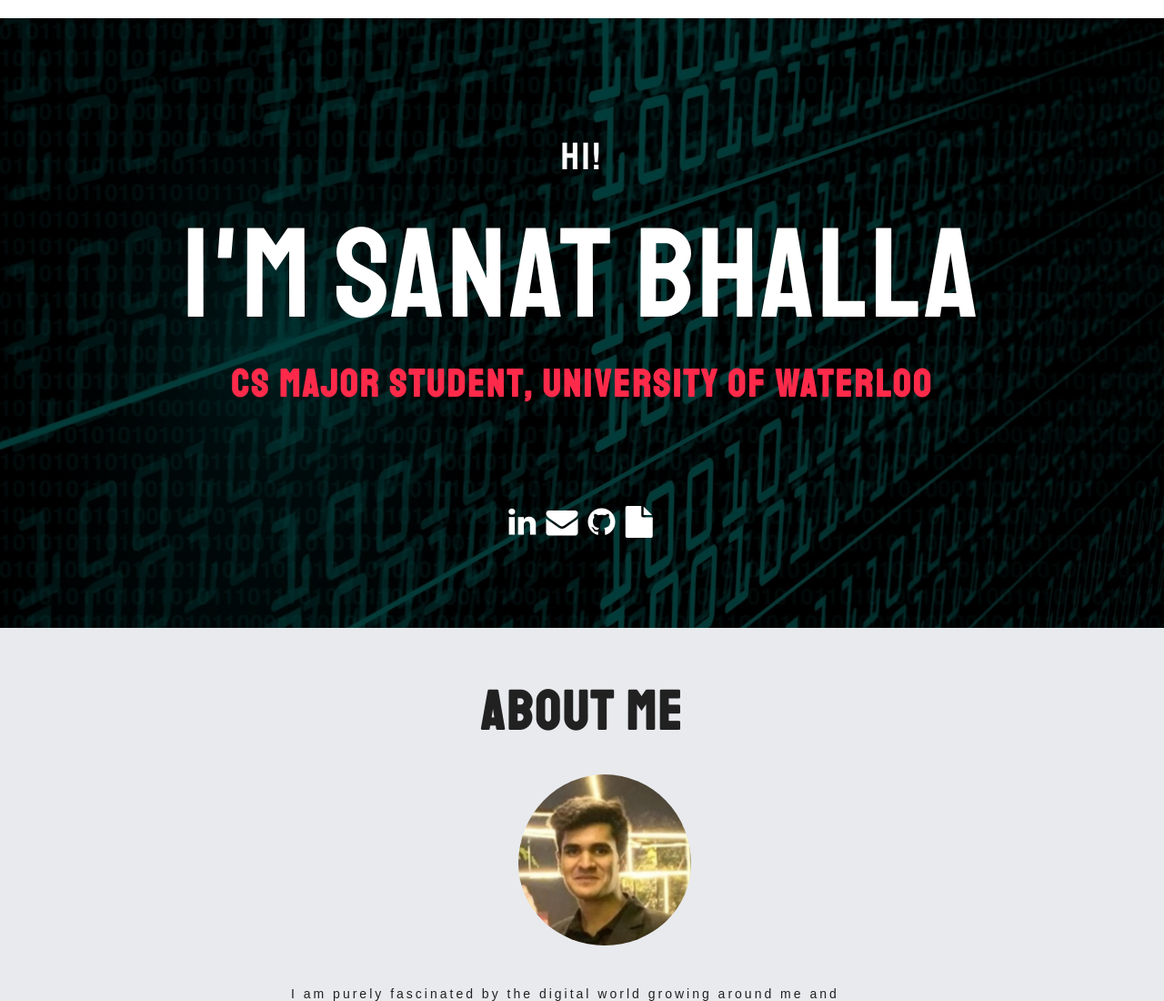
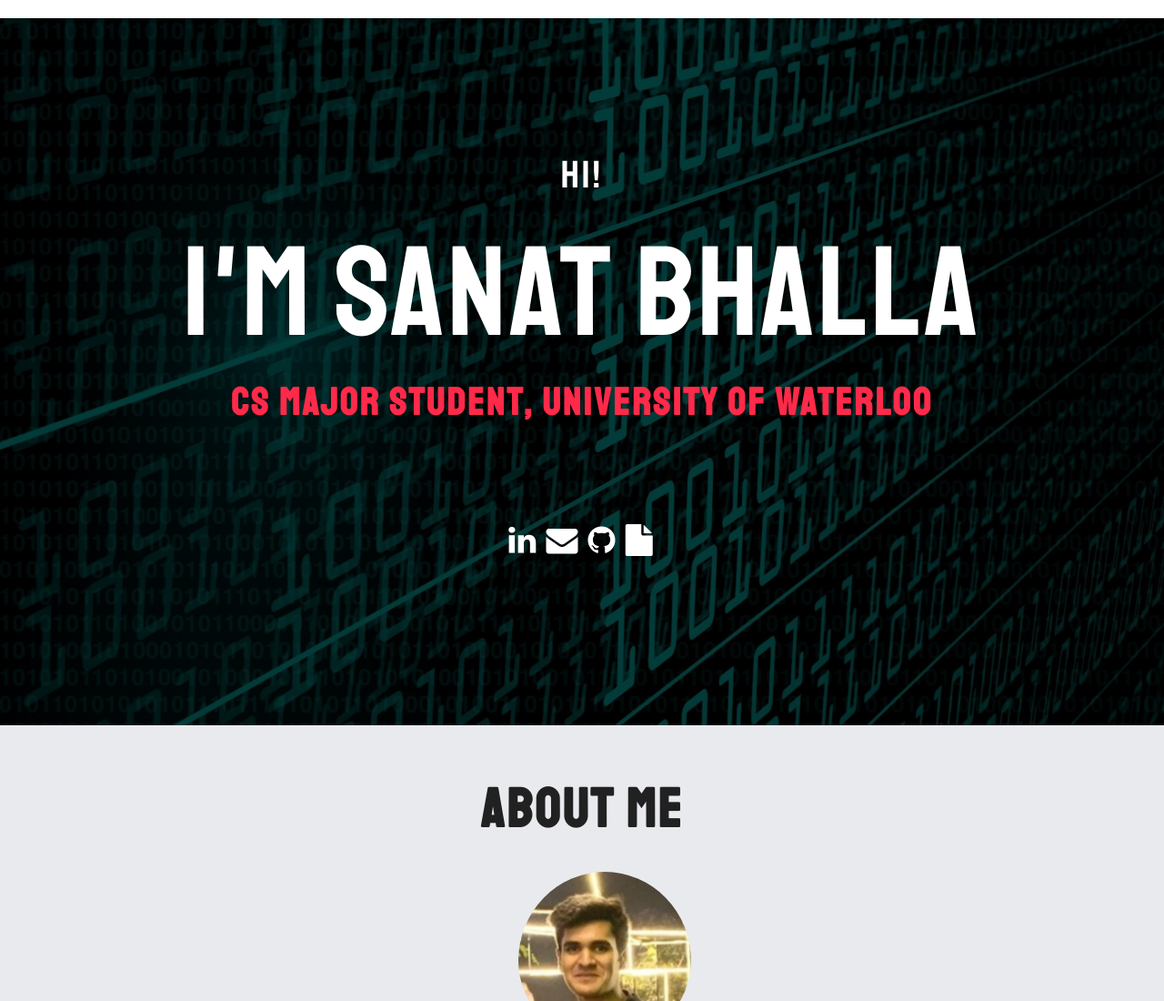
Before and after one commit to sanat77/Personal-Portfolio, a plain HTML site: page index.html in a window 1280 px wide. Shown: the top 1100 px of the page at 91% size. Drawn offline with nearby package versions, Linux system fonts and the light colour scheme.

Commit message:
Background image sized

```diff
--- a/style.css
+++ b/style.css
@@ -32,7 +32,7 @@ a:hover {
 .banner {
   background:url("files/backgroundImg.jpg");
   background-size: cover;
-  height: 670px;
+  height: 777px;
 /*    margin-top: inherit;*/
 }
 #overlay {
@@ -72,7 +72,7 @@ a:hover {
   margin-right: auto;
   margin-left: auto;
   position: relative;
-  top: 130px;
+  top: 150px;
 }
 .titles {
   width: 790px;
@@ -99,7 +99,7 @@ a:hover {
 #projectTitle {
   text-align: center;
   color: #212121;
-  font: Times New Roman;
+  font: Times New;
 }
 #projectBody {
     color: #212121;
```
